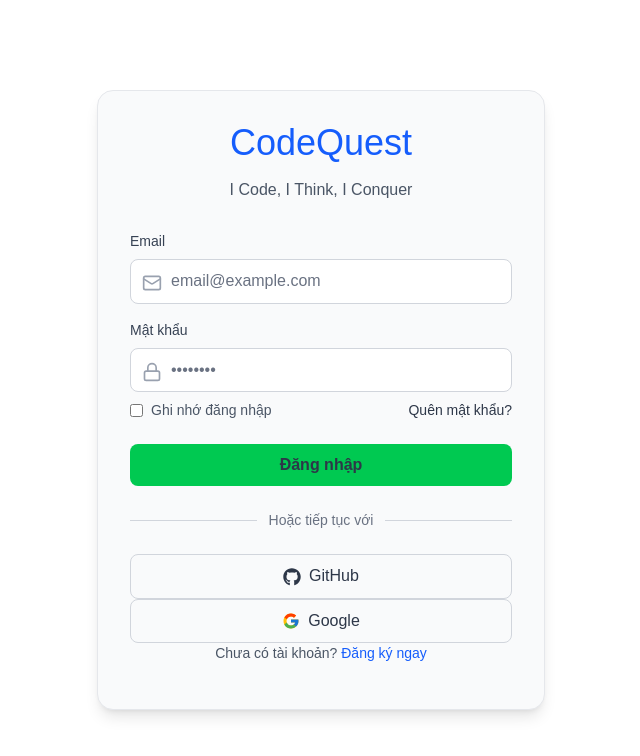
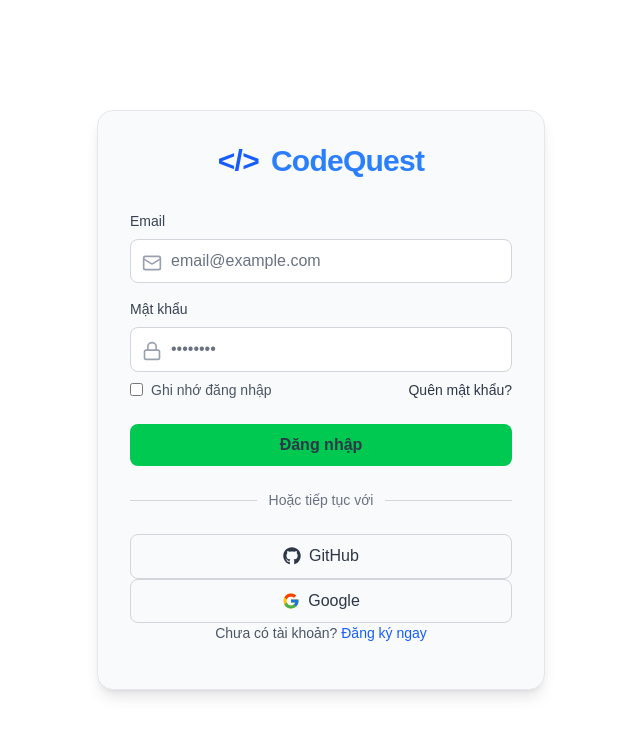
Before and after one commit to Logan235/DevCamp-Project, a React (Vite) app in the folder client/: page /login in a window 1280 px wide. Shown: the top 756 px of the page, without its empty margins (319-959 px from the left). Built offline with nearby package versions, Linux system fonts and the light colour scheme; no server answers.

Commit message:
fix: logo clickable redirect to homepage in login and signup page

```diff
--- a/client/src/features/auth/components/Login.tsx
+++ b/client/src/features/auth/components/Login.tsx
@@ -58,12 +58,13 @@ export function Login() {
       <div className="w-full max-w-md bg-gray-50 dark:bg-[#111827] border border-gray-200 dark:border-gray-800 rounded-2xl p-8 shadow-lg">
         {/* Logo */}
         <div className="text-center mb-8">
-          <h1 className="text-4xl font-bold text-blue-600 dark:text-blue-400">
-            CodeQuest
-          </h1>
-          <p className="text-gray-600 dark:text-gray-400 mt-2">
-            I Code, I Think, I Conquer
-          </p>
+          <Link
+            className="font-extrabold tracking-tight flex items-center gap-3 text-3xl justify-center"
+            to="/"
+          >
+            <span className="text-blue-600 dark:text-blue-500">&lt;/&gt;</span>
+            <span className="text-blue-500 dark:text-blue-400">CodeQuest</span>
+          </Link>
         </div>
 
         {/* Error */}
--- a/client/src/features/auth/components/SignUp.tsx
+++ b/client/src/features/auth/components/SignUp.tsx
@@ -83,8 +83,13 @@ export function SignUp() {
       )}
       <div className="w-full max-w-md bg-[#111827] border border-gray-800 rounded-2xl p-8 shadow-lg">
         <div className="text-center mb-8">
-          <h1 className="text-4xl font-bold text-blue-400">CodeQuest</h1>
-          <p className="text-gray-400 mt-2">I Code, I Think, I Conquer</p>
+          <Link
+            className="font-extrabold tracking-tight flex items-center gap-3 text-3xl justify-center"
+            to="/"
+          >
+            <span className="text-blue-600 dark:text-blue-500">&lt;/&gt;</span>
+            <span className="text-blue-500 dark:text-blue-400">CodeQuest</span>
+          </Link>
         </div>
 
         {renderErrorMessages()}
```
